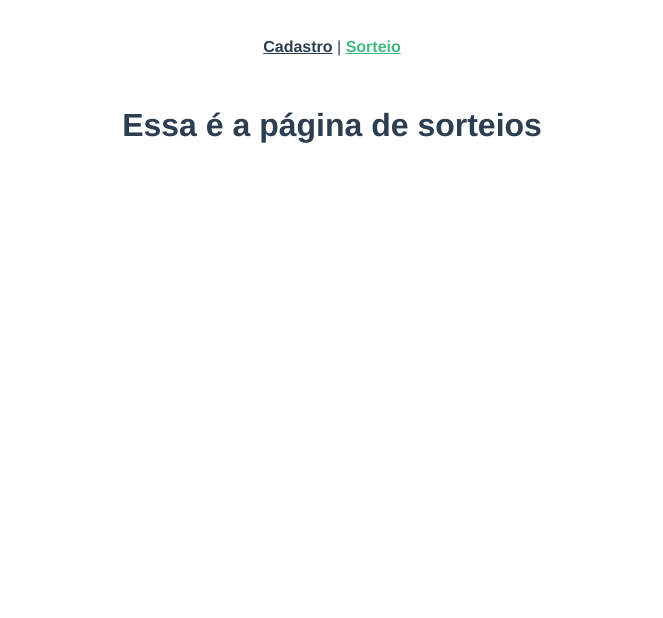
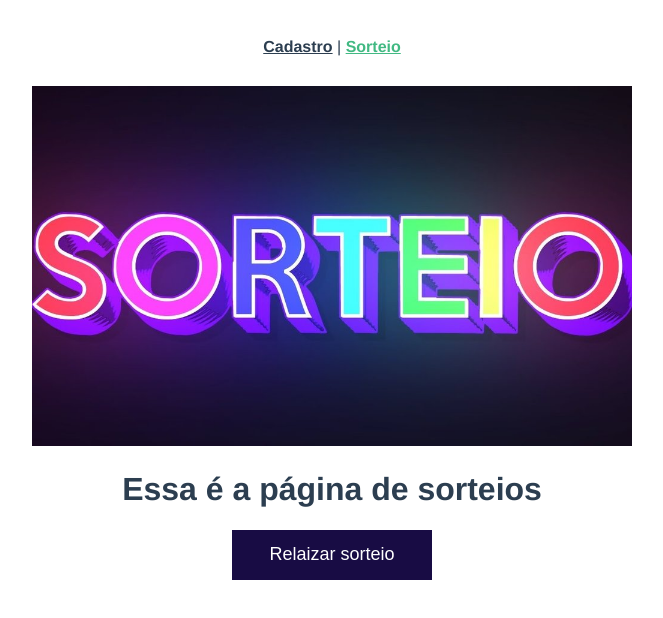
Before and after one commit to mateusmateus22/sorteio, a Vue app in the folder codigo/: page /about in a window 1280 px wide. Shown: the top 618 px of the page, without its empty margins (308-971 px from the left). Built offline with nearby package versions, Linux system fonts and the light colour scheme.

Commit message:
Update About.vue

```diff
--- a/codigo/src/views/About.vue
+++ b/codigo/src/views/About.vue
@@ -1,12 +1,18 @@
 <template>
   <div class="about">
+    <img src="../assets/Sorteio+no+instagram.jpg"  width="600"/>
     <h1>Essa é a página de sorteios</h1>
-
+    <button>Relaizar sorteio</button>
   </div>
 </template>
 
 <style>
-
-
-
+  button {
+    border: none;
+    background-color: rgb(24, 12, 68);
+    width: 200px;
+    height: 50px;
+    color: white;
+    font-size: 18px;
+  }
 </style>
```
